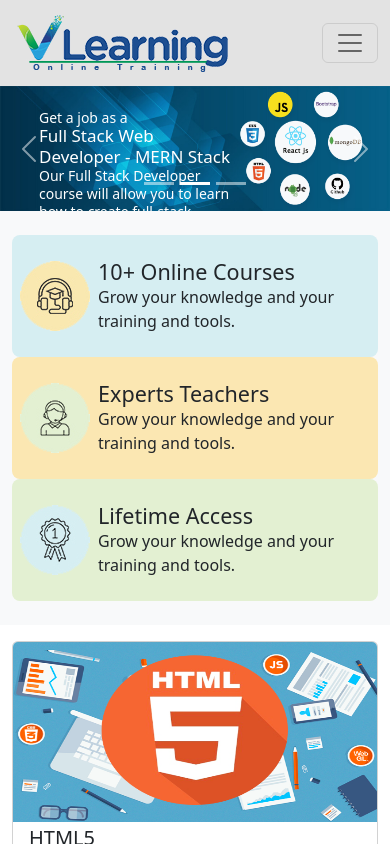
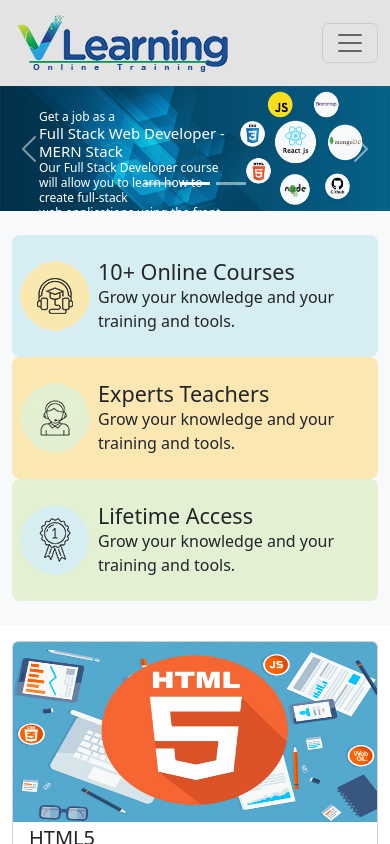
Before and after one commit to JP4821/V-Learning, a React (Create React App) app: page / in a window 390 px wide. Shown: the top 844 px of the page. Built offline with nearby package versions, Linux system fonts and the light colour scheme.

Commit message:
updated herosection

```diff
--- a/src/App.css
+++ b/src/App.css
@@ -43,19 +43,19 @@ footer ul li a:hover{
 }
 
 
-@media (min-width:386px) and (max-width:992px) {
+@media (min-width:386px) and (max-width:768px) {
   .slider h5{
-    font-size: 14px;
+    font-size: 12px;
     margin-bottom: 0;
   }
   .slider h3{
-    font-size: 17px;
+    font-size: 15px;
     margin-bottom: 0;
   }
   .slider p, ul li{
-    font-size: 14px;
+    font-size: 12px;
     margin-bottom: 0;
-    line-height: 18px;
+    line-height: 15px;
   }
   .slider ul{
     margin-bottom: 0px !important;
```
